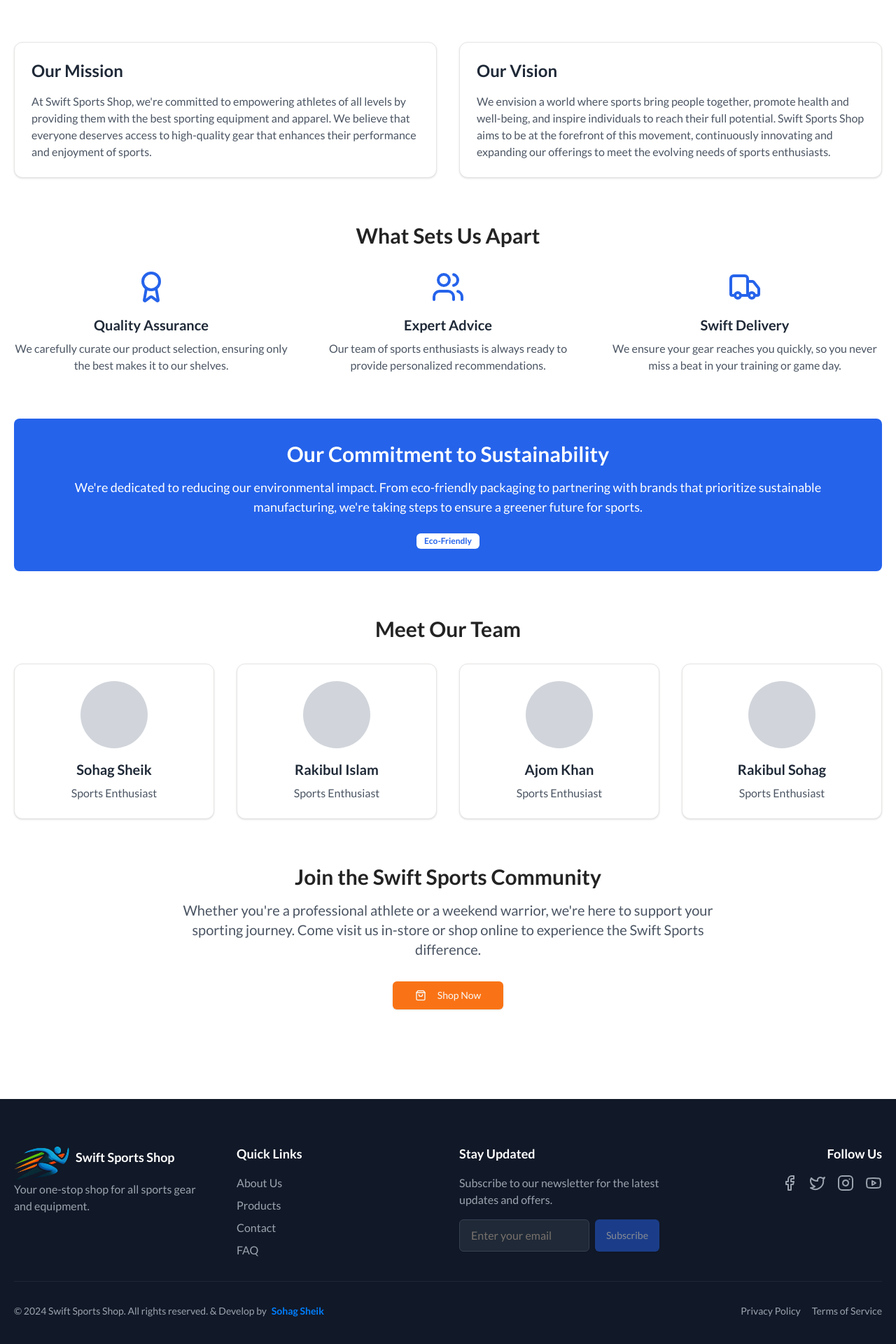
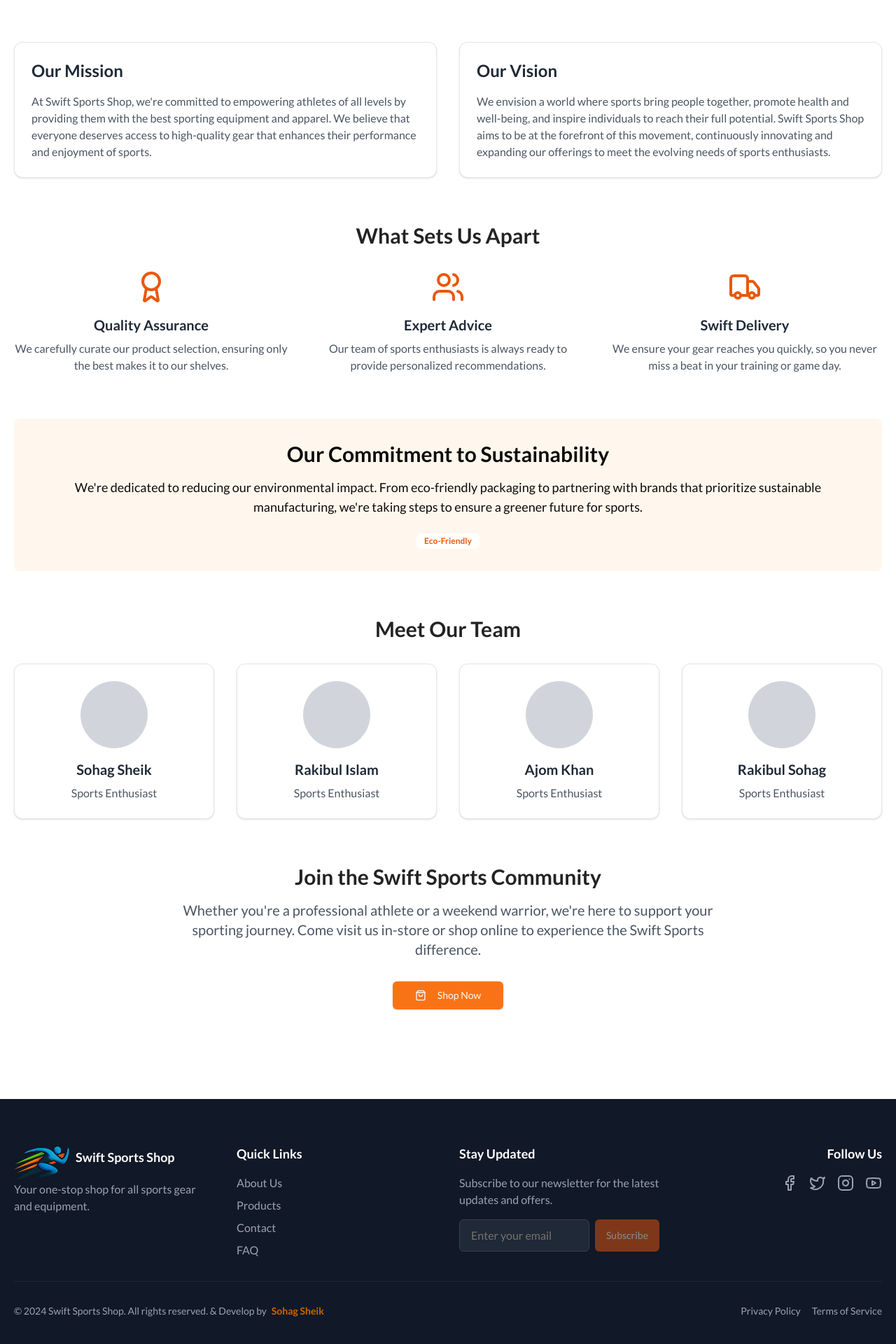
Before and after one commit to smsohag32/swift-sports-shop, a React (Vite) app in the folder frontend/: page /about-us in a window 1280 px wide. Shown: the part 250-2170 px from the top of the page at 70% size. Built offline with nearby package versions, Linux system fonts and the light colour scheme; no server answers.

Commit message:
add fitler in categories

```diff
--- a/frontend/src/components/layouts/DashboardLayout/ProfileMenu.jsx
+++ b/frontend/src/components/layouts/DashboardLayout/ProfileMenu.jsx
@@ -37,7 +37,7 @@
          <DropdownMenuTrigger asChild className="w-full cursor-pointer px-2 py-2 bg-titleBg rounded-[2px]">
             <div className="flex items-center justify-between gap-2">
                <div className="flex items-center gap-2">
-                  <UserAvatar size={"md"} className="bg-blue-500 text-white" name={formatName(user?.name?.slice(0, 13))} />
+                  <UserAvatar size={"md"} className="bg-darkOrange text-white" name={formatName(user?.name?.slice(0, 13))} />
                   <span className="lg:flex hidden flex-col text-base ">
                      {formatName((user?.name?.slice(0, 13)) || "Sohag Sheik")} ...
                      <span className="text-xs hidden lg:block font-normal  text-[#B4B4B4]">
--- a/frontend/src/components/layouts/MainLayout/Footer.jsx
+++ b/frontend/src/components/layouts/MainLayout/Footer.jsx
@@ -49,7 +49,7 @@
                         placeholder="Enter your email"
                         className="bg-gray-800 text-whiteBg border-gray-700 focus:border-blue-500"
                      />
-                     <Button disabled={email?.length <= 0} type="button" onClick={handleSubscribe} className="bg-blue-600 hover:bg-blue-700 text-whiteBg">
+                     <Button disabled={email?.length <= 0} type="button" onClick={handleSubscribe} className="bg-orange-600 hover:bg-orange-700 text-whiteBg">
                         Subscribe
                      </Button>
                   </div>
@@ -80,7 +80,7 @@
 
             {/* Bottom Bar */}
             <div className="border-t border-gray-800 mt-8 pt-8 flex flex-col sm:flex-row justify-between items-center">
-               <p className="text-gray-400 text-sm">&copy; 2024 <span className="">Swift Sports Shop</span>. All rights reserved. & <span>Develop by <a href="https://sohagsheik.vercel.app/" target="_blank" className="font-semibold text-complementaryBlue ps-1">Sohag Sheik</a></span></p>
+               <p className="text-gray-400 text-center lg:text-start text-sm">&copy; 2024 <span className="">Swift Sports Shop</span>. All rights reserved. & <span>Develop by <br className="md:hidden" /> <a href="https://sohagsheik.vercel.app/" target="_blank" className="font-semibold text-darkOrange ps-1">Sohag Sheik</a></span></p>
                <div className="flex space-x-4 mt-4 sm:mt-0">
                   <Link href="/privacy" className="text-gray-400 hover:text-whiteBg text-sm transition-colors">Privacy Policy</Link>
                   <Link href="/terms" className="text-gray-400 hover:text-whiteBg text-sm transition-colors">Terms of Service</Link>
--- a/frontend/src/pages/public/About/About.jsx
+++ b/frontend/src/pages/public/About/About.jsx
@@ -39,30 +39,30 @@
                <h2 className="text-3xl font-semibold text-title text-center mb-8">What Sets Us Apart</h2>
                <div className="grid md:grid-cols-3 gap-8">
                   <div className="flex flex-col items-center text-center">
-                     <Award className="w-12 h-12 text-blue-600 mb-4" />
+                     <Award className="w-12 h-12 text-orange-600 mb-4" />
                      <h3 className="text-xl font-semibold text-gray-800 mb-2">Quality Assurance</h3>
                      <p className="text-gray-600">We carefully curate our product selection, ensuring only the best makes it to our shelves.</p>
                   </div>
                   <div className="flex flex-col items-center text-center">
-                     <Users className="w-12 h-12 text-blue-600 mb-4" />
+                     <Users className="w-12 h-12 text-orange-600 mb-4" />
                      <h3 className="text-xl font-semibold text-gray-800 mb-2">Expert Advice</h3>
                      <p className="text-gray-600">Our team of sports enthusiasts is always ready to provide personalized recommendations.</p>
                   </div>
                   <div className="flex flex-col items-center text-center">
-                     <Truck className="w-12 h-12 text-blue-600 mb-4" />
+                     <Truck className="w-12 h-12 text-orange-600 mb-4" />
                      <h3 className="text-xl font-semibold text-gray-800 mb-2">Swift Delivery</h3>
                      <p className="text-gray-600">We ensure your gear reaches you quickly, so you never miss a beat in your training or game day.</p>
                   </div>
                </div>
             </section>
 
-            <section className="bg-blue-600 text-white rounded-lg p-8 mb-16">
+            <section className="bg-orange-50 rounded-lg p-8 mb-16">
                <h2 className="text-3xl font-bold mb-4 text-center">Our Commitment to Sustainability</h2>
                <p className="text-lg mb-6 text-center">
                   We&apos;re dedicated to reducing our environmental impact. From eco-friendly packaging to partnering with brands that prioritize sustainable manufacturing, we&apos;re taking steps to ensure a greener future for sports.
                </p>
                <div className="flex justify-center">
-                  <Badge variant="secondary" className="text-blue-600 bg-white">
+                  <Badge variant="secondary" className="text-orange-600 bg-white">
                      Eco-Friendly
                   </Badge>
                </div>
--- a/frontend/src/pages/public/Home/Order/Checkout/Checkout.jsx
+++ b/frontend/src/pages/public/Home/Order/Checkout/Checkout.jsx
@@ -60,9 +60,9 @@
    }
 
    return (
-      <div className="min-h-screen bg-gray-100 py-12">
-         <div className="container mx-auto px-4">
-            <Card className="w-full max-w-4xl mx-auto shadow-lg">
+      <div className="min-h-screen  py-12">
+         <div className="main-container">
+            <Card className="w-full mx-auto shadow-sm">
                <CardHeader className="bg-slate-100 text-gray-800">
                   <CardTitle className="text-2xl font-bold">
                      {currentStep === 0
--- a/frontend/src/pages/public/Home/WhyChoose.jsx
+++ b/frontend/src/pages/public/Home/WhyChoose.jsx
@@ -11,8 +11,8 @@
                {features.map((feature, index) => (
                   <Card key={index} className="text-center">
                      <CardHeader>
-                        <div className="mx-auto bg-blue-100 rounded-full p-3 w-16 h-16 flex items-center justify-center">
-                           <feature.icon className="w-8 h-8 text-blue-600" />
+                        <div className="mx-auto bg-orange-50 rounded-full p-3 w-16 h-16 flex items-center justify-center">
+                           <feature.icon className="w-8 h-8 text-orange-600" />
                         </div>
                      </CardHeader>
                      <CardContent>
--- a/frontend/src/pages/public/Products/Products/Products.jsx
+++ b/frontend/src/pages/public/Products/Products/Products.jsx
@@ -16,6 +16,7 @@
    const [searchParams] = useSearchParams();
    const category = searchParams.get("category");
    const [searchText, setSearchText] = useState("")
+   const [selectedCategories, setSelectedCategories] = useState([])
    const [itemPerPage, setItemPerPage] = useState(10)
    const categoryId = searchParams.get("id");
    const { data: productData, error, isLoading } = useSearchProductQuery({
@@ -38,9 +39,8 @@
    return (
       <div className="pt-8 pb-16">
          <div className="main-container">
-
             <div className="flex flex-col lg:flex-row gap-8">
-               <FilterPanel />
+               <FilterPanel selectedCategories={selectedCategories} setSelectedCategories={setSelectedCategories} />
                <div className="w-full lg:w-3/4">
                   <div className="flex flex-col mb-6 sm:flex-row justify-between items-center gap-4">
                      <div className="text-2xl lg:text-3xl text-gray-800 font-semibold flex items-center space-x-2">
@@ -112,7 +112,6 @@
 
                </div>
             </div>
-
          </div>
       </div >
    );
```
Also changed, not shown: frontend/src/pages/public/Home/Hero.jsx (+6 -6 lines), frontend/src/pages/public/Products/Products/FilterPanel.jsx (+5 -6 lines).
